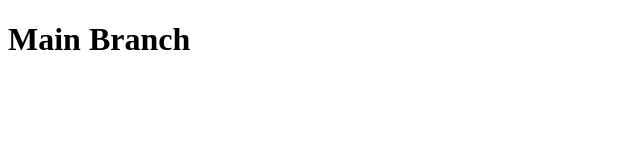
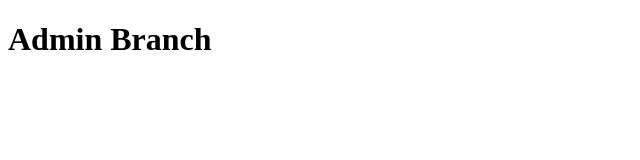
Before and after one commit to KTH0920/sample-test, a plain HTML site: page index.html in a window 1280 px wide. Shown: the whole page, without its empty margins (0-640 px from the left). Drawn offline with Linux system fonts and the light colour scheme.

Commit message:
Update index.html

```diff
--- a/index.html
+++ b/index.html
@@ -6,6 +6,6 @@
     <title>Document</title>
 </head>
 <body>
-    <h1>Main Branch</h1>
+    <h1>Admin Branch</h1>
 </body>
 </html>
```
